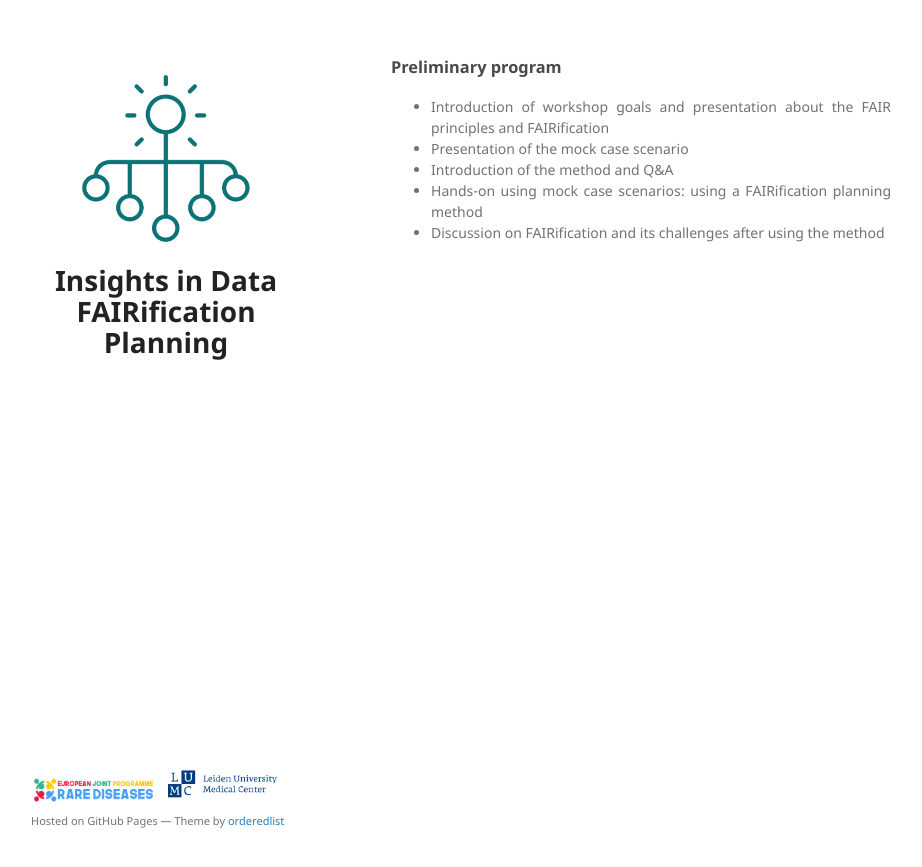
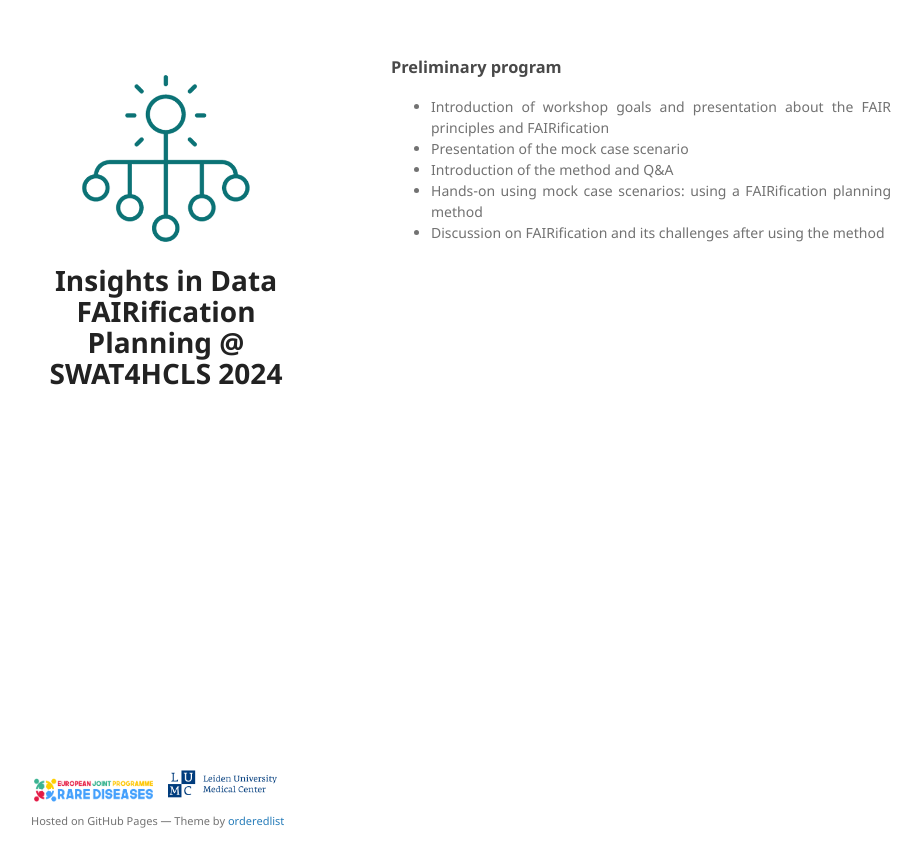
Before and after one commit to FAIRification-Planning/FAIRification-Planning.github.io, a Jekyll site: the page built from preliminary-program.md, in a window 1280 px wide. Shown: the top 867 px of the page, without its empty margins (179-1101 px from the left). Built offline with Jekyll 4.4.1, drawn with Linux system fonts in a browser that asks for light colours; our own code applies the rules of GitHub Pages for plain Markdown files; the repository's description, which GitHub fills in, is left out.

Commit message:
Adapting for SWAT4HCLS

```diff
--- a/_config.yml
+++ b/_config.yml
@@ -31,7 +31,7 @@
 
 # Build settings
 #theme: minimal
-title: Insights in Data FAIRification Planning
+title: Insights in Data FAIRification Planning @ SWAT4HCLS 2024
 logo: /assets/img/logo.png
 #description: Bring Your Own FAIRification Objectives Workshop
 show_downloads: false
```
